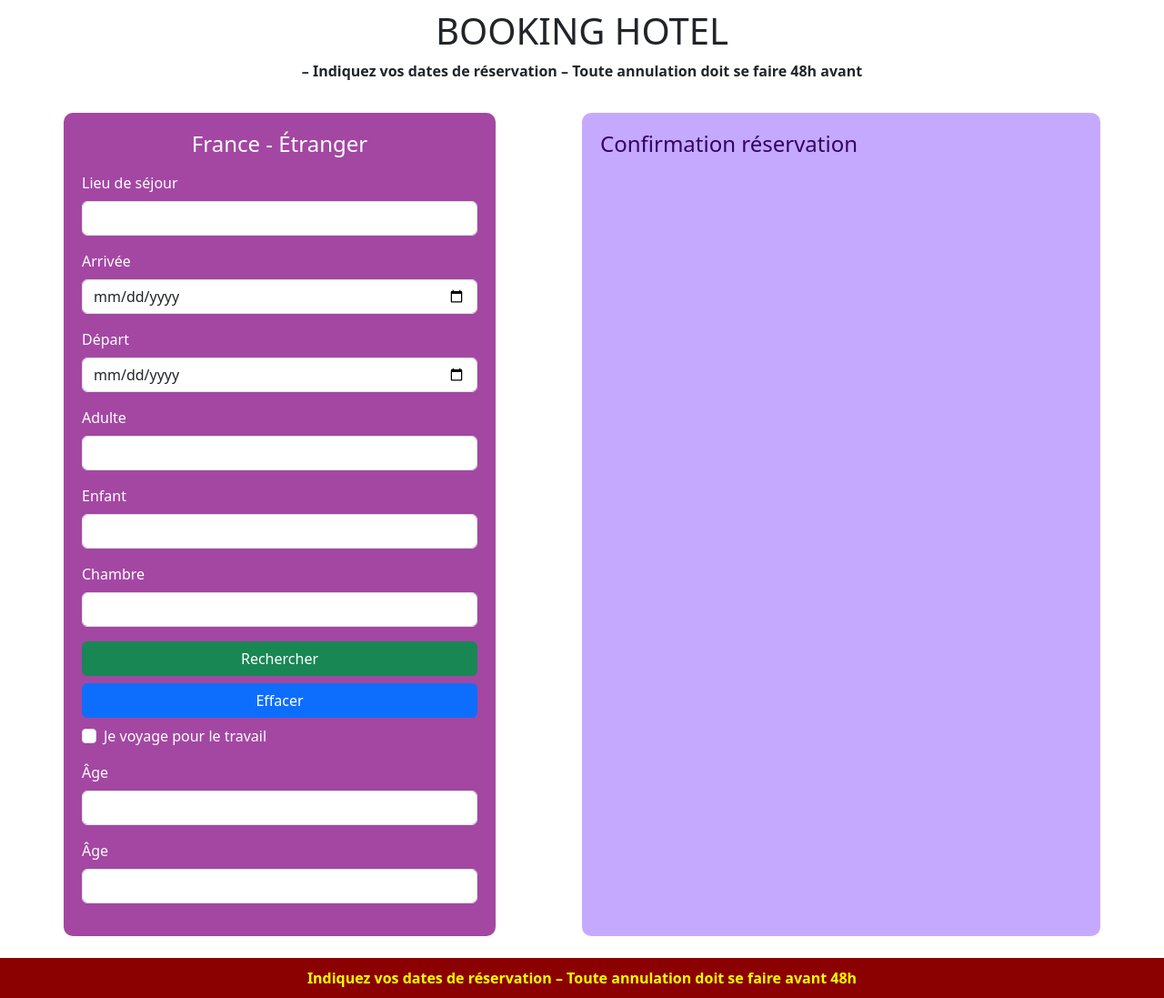
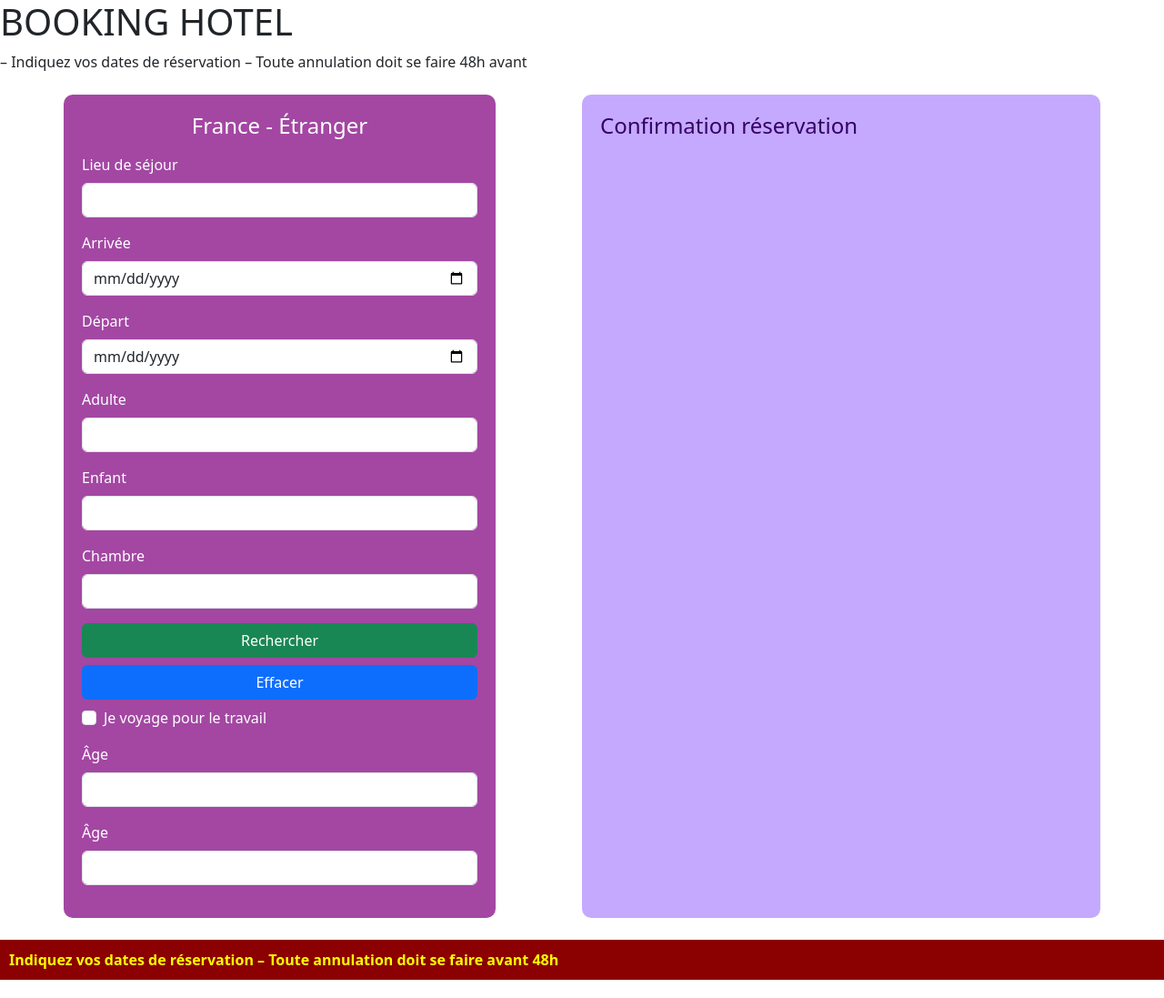
Before and after one commit to Enesgundem/TP-laroussi, a plain HTML site: page index.html in a window 1280 px wide. Shown: the whole page at 91% size. Drawn offline with nearby package versions, Linux system fonts and the light colour scheme.

Commit message:
Add files via upload

```diff
--- a/index.html
+++ b/index.html
@@ -8,7 +8,7 @@
 </head>
 <body>
 
-  <div class="overlay text-center">
+  <div class="header">
     <h1>BOOKING HOTEL</h1> – Indiquez vos dates de réservation – Toute annulation doit se faire 48h avant
   </div>
 
@@ -79,7 +79,7 @@
     </div>
   </div>
 
-  <div class="footer text-center">
+  <div class="footer">
     Indiquez vos dates de réservation – Toute annulation doit se faire avant 48h
   </div>
 
```
